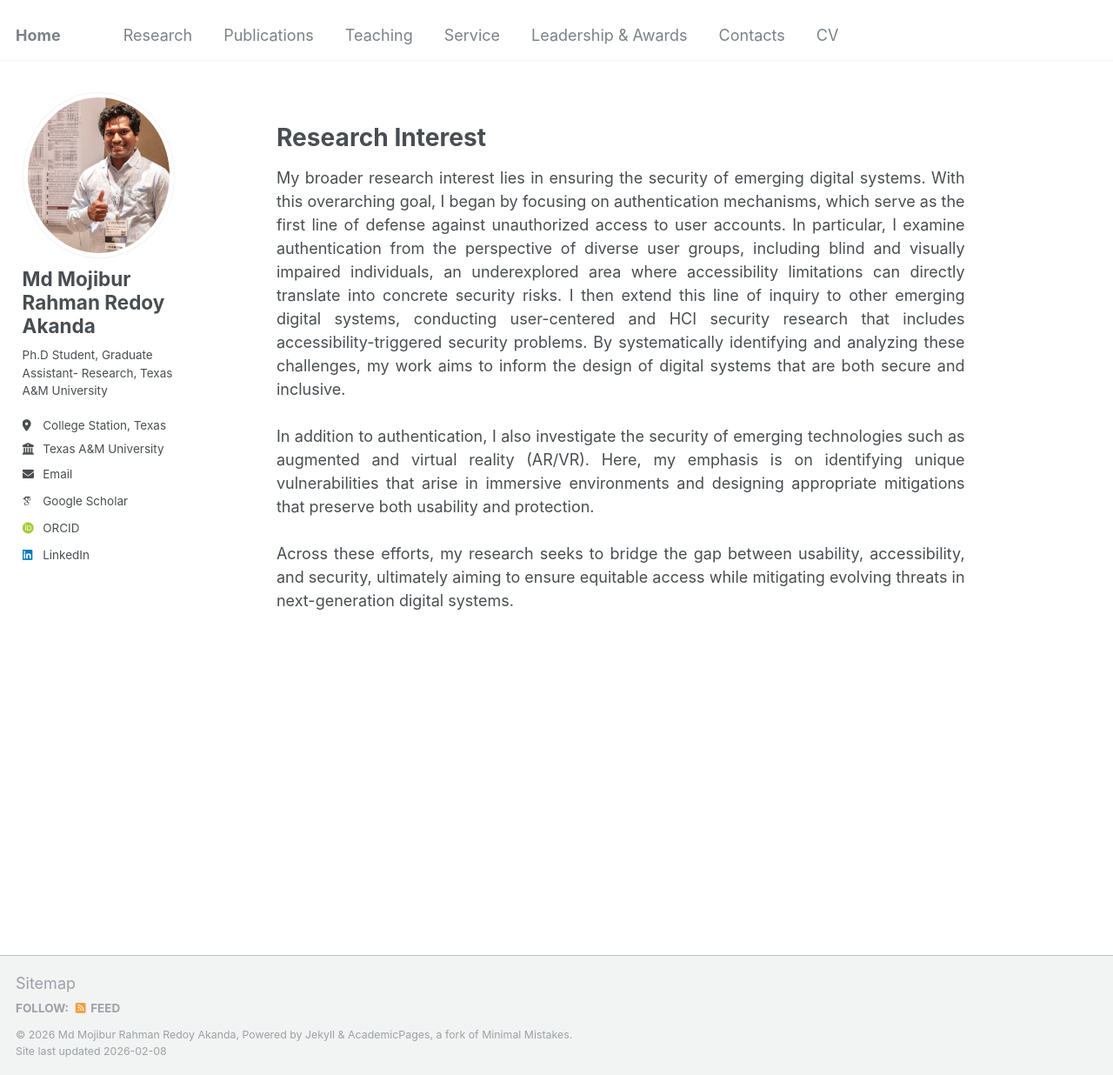
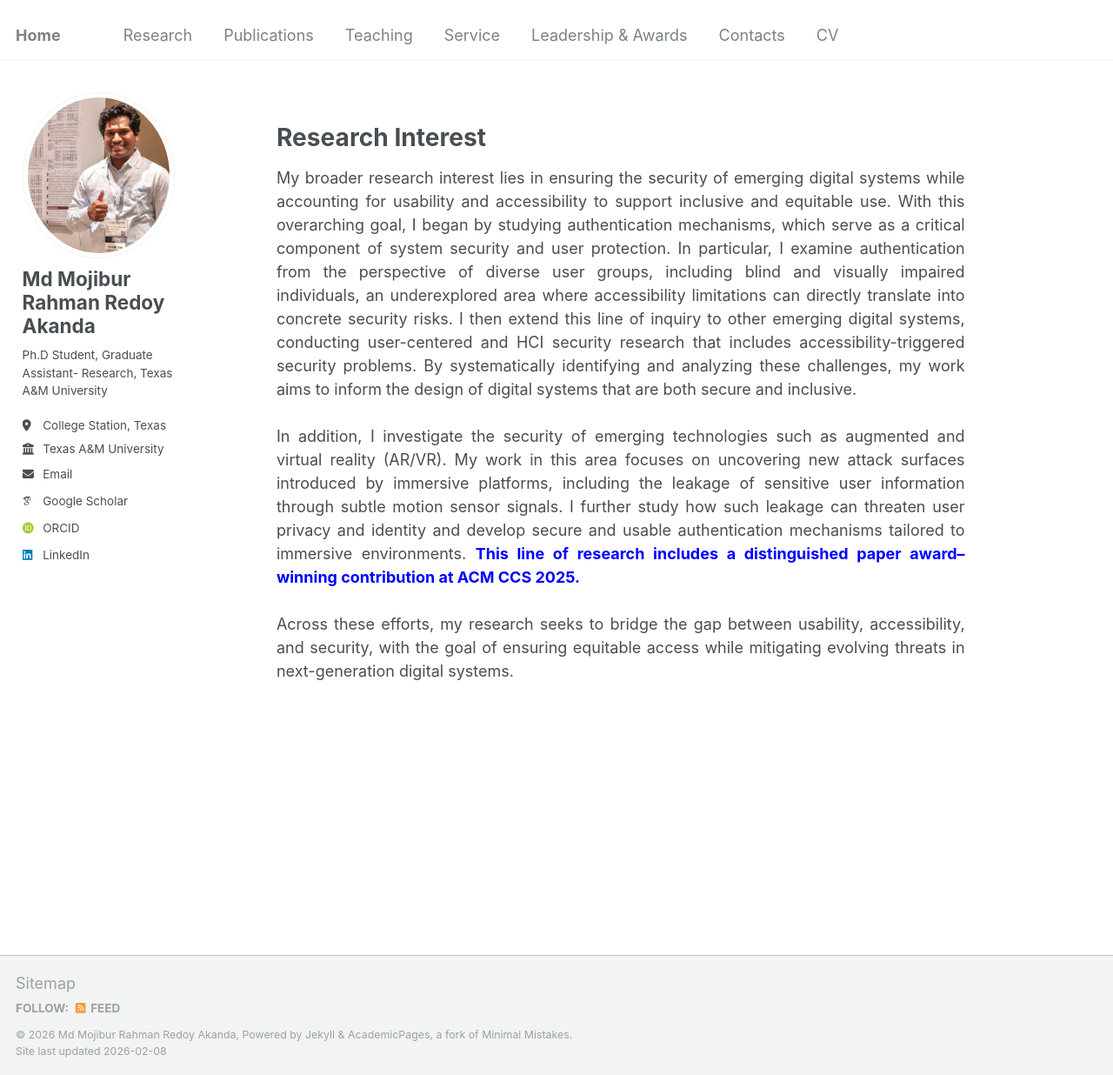
Before and after one commit to redoyakanda/redoyakanda.github.io, a Jekyll site: the page built from _pages/research.html, in a window 1280 px wide and 1236 px high. Shown: the whole window at 87% size. Built offline with Jekyll 4.4.1, drawn with Linux system fonts in a browser that asks for light colours; some web fonts are replaced.

Commit message:
Update research.html

```diff
--- a/_pages/research.html
+++ b/_pages/research.html
@@ -5,9 +5,9 @@ permalink: /research/
 author_profile: true
 ---
 <p style="text-align: justify;">
-My broader research interest lies in ensuring the security of emerging digital systems. With this overarching goal, I began by focusing on authentication mechanisms, which serve as the first line of defense against unauthorized access to user accounts. In particular, I examine authentication from the perspective of diverse user groups, including blind and visually impaired individuals, an underexplored area where accessibility limitations can directly translate into concrete security risks. I then extend this line of inquiry to other emerging digital systems, conducting user-centered and HCI security research that includes accessibility-triggered security problems. By systematically identifying and analyzing these challenges, my work aims to inform the design of digital systems that are both secure and inclusive.<br><br>
+My broader research interest lies in ensuring the security of emerging digital systems while accounting for usability and accessibility to support inclusive and equitable use. With this overarching goal, I began by studying authentication mechanisms, which serve as a critical component of system security and user protection. In particular, I examine authentication from the perspective of diverse user groups, including blind and visually impaired individuals, an underexplored area where accessibility limitations can directly translate into concrete security risks. I then extend this line of inquiry to other emerging digital systems, conducting user-centered and HCI security research that includes accessibility-triggered security problems. By systematically identifying and analyzing these challenges, my work aims to inform the design of digital systems that are both secure and inclusive.<br><br>
 
-In addition to authentication, I also investigate the security of emerging technologies such as augmented and virtual reality (AR/VR). Here, my emphasis is on identifying unique vulnerabilities that arise in immersive environments and designing appropriate mitigations that preserve both usability and protection. <br><br>
+In addition, I investigate the security of emerging technologies such as augmented and virtual reality (AR/VR). My work in this area focuses on uncovering new attack surfaces introduced by immersive platforms, including the leakage of sensitive user information through subtle motion sensor signals. I further study how such leakage can threaten user privacy and identity and develop secure and usable authentication mechanisms tailored to immersive environments. <b style="color:blue;">This line of research includes a distinguished paper award–winning contribution at ACM CCS 2025.</b> <br><br>
 
-Across these efforts, my research seeks to bridge the gap between usability, accessibility, and security, ultimately aiming to ensure equitable access while mitigating evolving threats in next-generation digital systems.
+Across these efforts, my research seeks to bridge the gap between usability, accessibility, and security, with the goal of ensuring equitable access while mitigating evolving threats in next-generation digital systems.
 </p>
```
